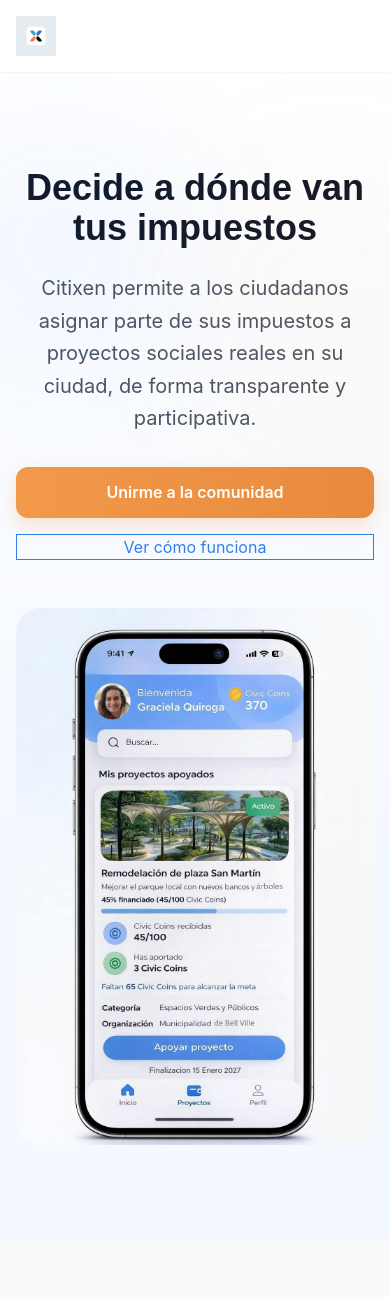
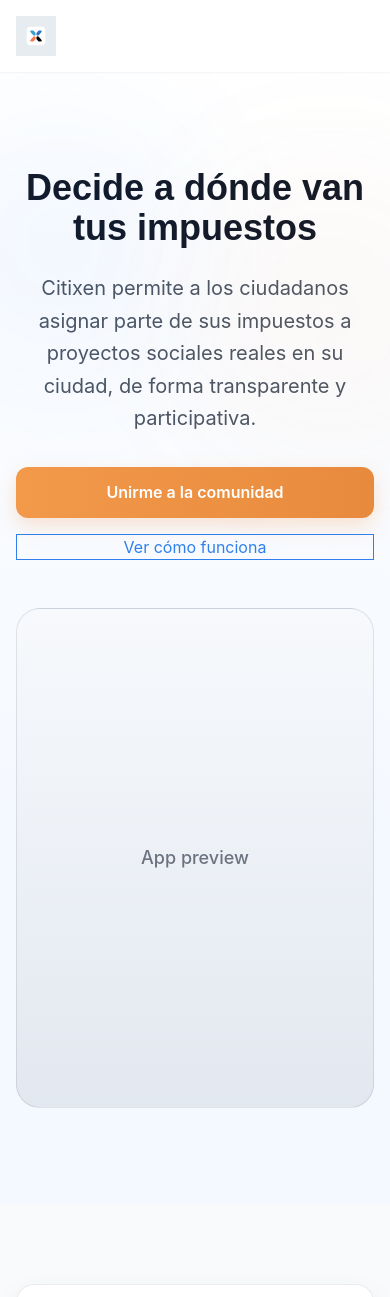
Before and after one commit to pablomagallanes03/citixen-landing, a Next.js app: page / in a window 390 px wide. Shown: the top 1297 px of the page. Built offline with nearby package versions, Linux system fonts and the light colour scheme.

Commit message:
Placeholder para mockup en Hero: diseño minimalista, animación hover, layout responsive

```diff
--- a/components/Hero.js
+++ b/components/Hero.js
@@ -24,7 +24,9 @@
                         </div>
                     </div>
                     <div className="flex justify-center lg:justify-end">
-                        <img src="/Iphone.png" alt="Citixen App Mockup" className="w-full max-w-md rounded-3xl shadow-soft" />
+                        <div className="placeholder-mockup w-full max-w-md h-[500px] rounded-3xl shadow-soft flex items-center justify-center">
+                            <span className="text-gray-500 text-lg font-medium">App preview</span>
+                        </div>
                     </div>
                 </div>
             </div>
--- a/styles/globals.css
+++ b/styles/globals.css
@@ -121,6 +121,17 @@
     opacity: 0.25;
 }
 
+.placeholder-mockup {
+    background: linear-gradient(180deg, #f7f9fc, #e2e8f0);
+    border: 1px solid rgba(15, 23, 42, 0.1);
+    transition: transform 0.3s ease, box-shadow 0.3s ease;
+}
+
+.placeholder-mockup:hover {
+    transform: translateY(-5px);
+    box-shadow: var(--shadow-hover);
+}
+
 @media (max-width: 768px) {
     .section-card {
         padding: 1.25rem;
```
